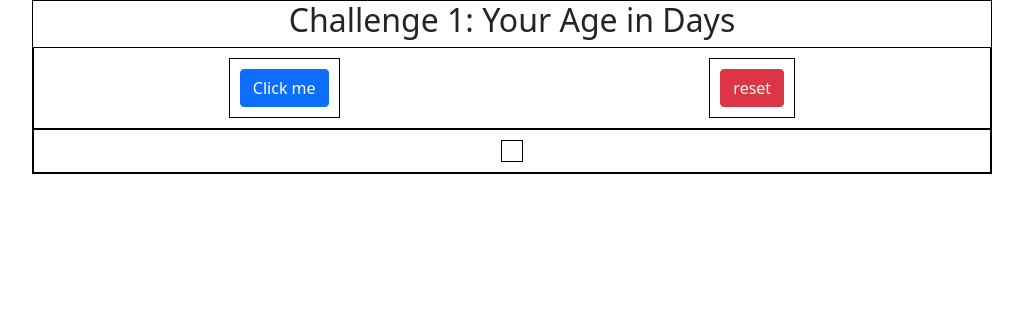
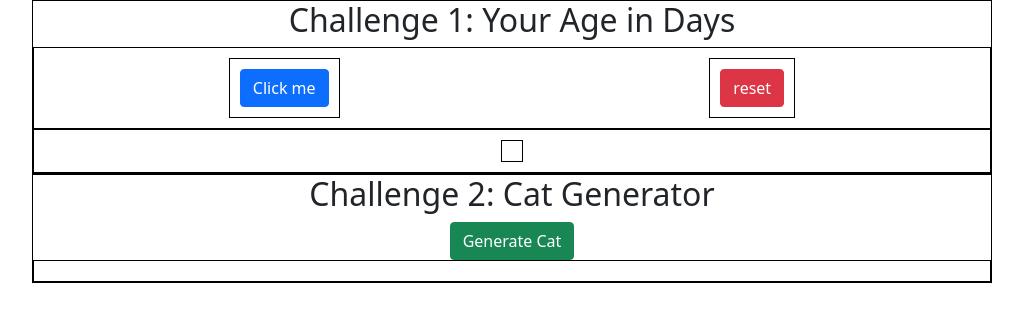
Before and after one commit to arnav1776/Wed_Dev_technophilia, a plain HTML site: page age_generator/index.html in a window 1280 px wide. Shown: the whole page, without its empty margins (128-1151 px from the left). Drawn offline with nearby package versions, Linux system fonts and the light colour scheme.

Commit message:
cat generator

```diff
--- a/age_generator/index.html
+++ b/age_generator/index.html
@@ -23,7 +23,13 @@
     <div class="flex-box-container-1">
         <div id="flex-box-result"></div>
     </div>
+</div>
 
+    <div class="container-2">
+        <h2>Challenge 2: Cat Generator</h2>
+        <button class="btn btn-success" id="cat-generator" onclick="generateCat()">Generate Cat</button>
+
+        <div class="flex-box-container-2" id="flex-cat-gen"></div>
     </div>
 
 
--- a/age_generator/static/css/style.css
+++ b/age_generator/static/css/style.css
@@ -5,7 +5,7 @@
     text-align: center;
 }
 
-.flex-box-container-1 {
+.flex-box-container-1, .flex-box-container-2{
     display: flex;
     border: 1px solid black;
     padding: 10px;
@@ -20,3 +20,15 @@
     border: 1px solid black;
     align-items: center;
 }
+
+.container-2{
+    border: 1px solid black;
+    width: 75%;
+    margin: 0 auto;
+    text-align: center;
+}
+
+.flex-box-container-2 img {
+    margin: 10px;
+    box-shadow: 0px 10px 50px rgba(0, 0, 0, 0.7);
+}
--- a/age_generator/static/js/script.js
+++ b/age_generator/static/js/script.js
@@ -12,3 +12,11 @@ function ageInDays(){
 function reset() {
     document.getElementById('ageInDays').remove();
 }
+
+// Challenge 2: Cat Generator
+function generateCat() {
+    var image = document.createElement('img');
+    var div = document.getElementById('flex-cat-gen');
+    image.src="https://api.thecatapi.com/api/images/get?format&type=gif&size=small";
+    div.appendChild(image);
+}
```
